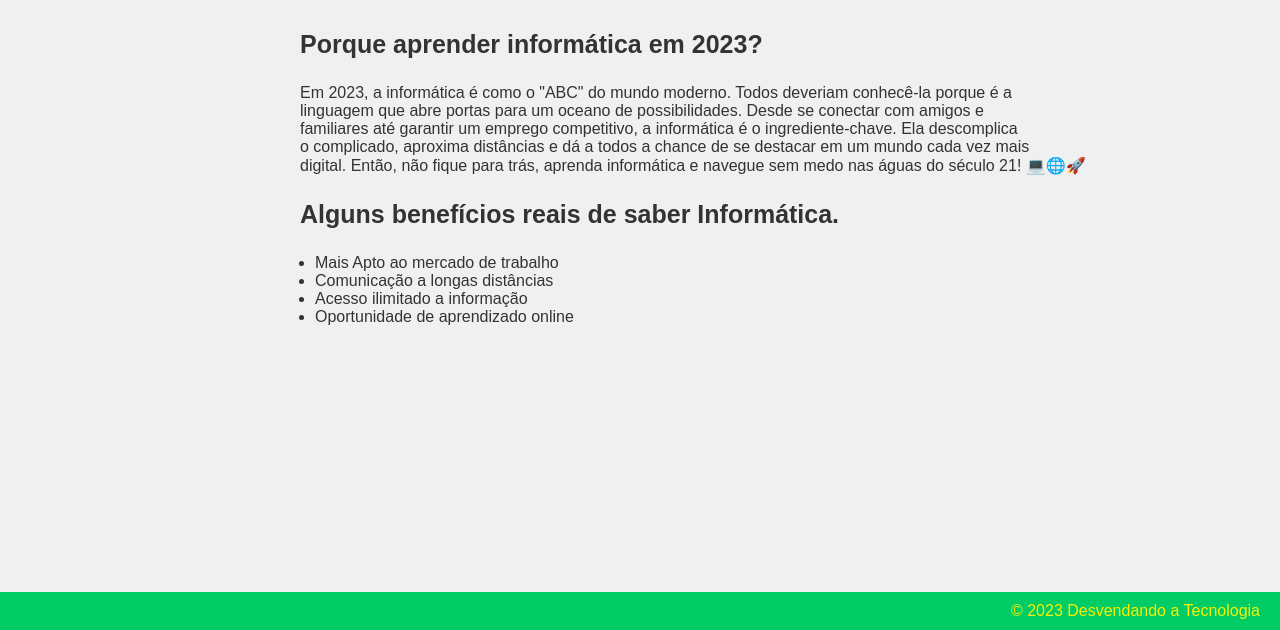
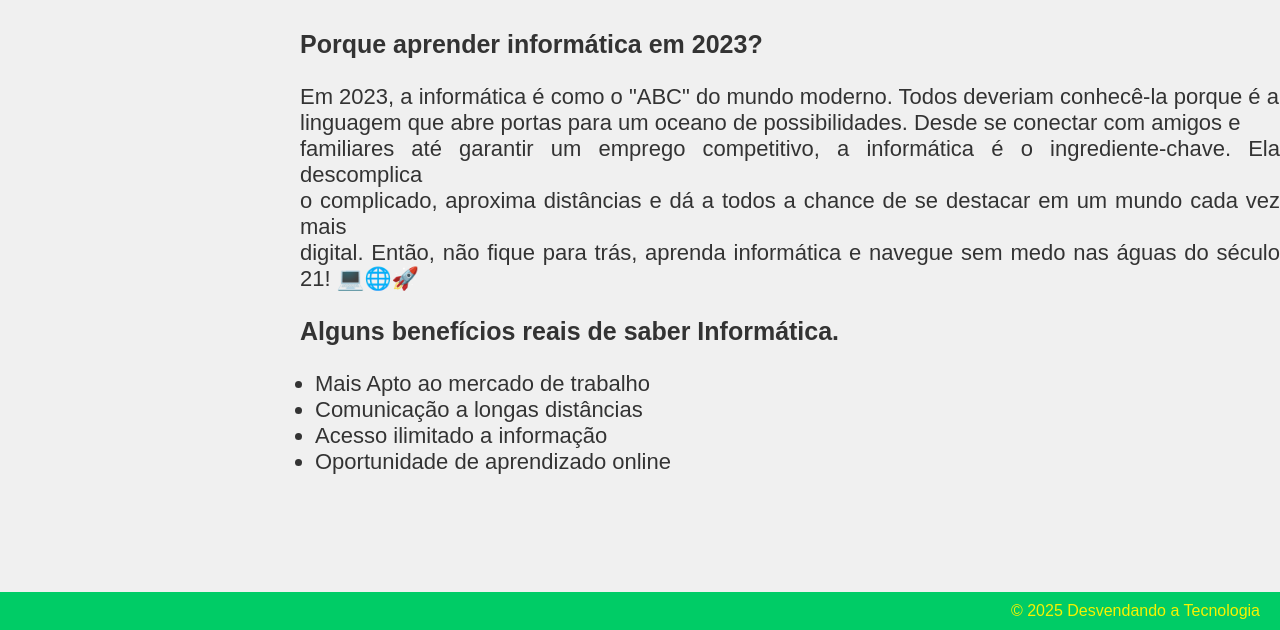
Before and after one commit to JulianoLopesM/projetinho-site, a plain HTML site: page Desvendando-a-tecnologia/Páginas/informatica.html in a window 1280 px wide. Shown: the part 170-800 px from the top of the page. Drawn offline with Linux system fonts and the light colour scheme.

Commit message:
alterações na página introdutória

```diff
--- a/Desvendando-a-tecnologia/Css/styleinformatica.css
+++ b/Desvendando-a-tecnologia/Css/styleinformatica.css
@@ -14,7 +14,7 @@ h1 {
     margin: 0;
     padding: 10px 0;
     -webkit-text-stroke: 2px black; /* Contorno preto */
-    text-stroke: 2px black; /* Contorno preto */
+
 }
 .icon {
     width: 60px; /* Ajuste o tamanho do ícone conforme necessário */
@@ -36,10 +36,12 @@ h1 {
 .content1, .content2, .content3, .content4 , .content5 , .content6 , .content7 , .content8 {
     margin-left: 300px;
     text-align: justify;
+    font-size: 22px;
 }
 .list{
     margin-left: 275px;
     text-align: justify;
+    font-size: 22px;
 }
 .final{
     position: fixed;
--- a/Desvendando-a-tecnologia/Páginas/informatica.html
+++ b/Desvendando-a-tecnologia/Páginas/informatica.html
@@ -36,7 +36,7 @@
     </main>
     <footer>
         <!-- Rodapé da página -->
-        <p class="final">&copy; 2023 Desvendando a Tecnologia</p>
+        <p class="final">&copy; 2025 Desvendando a Tecnologia</p>
     </footer>
 
 </body>
```
